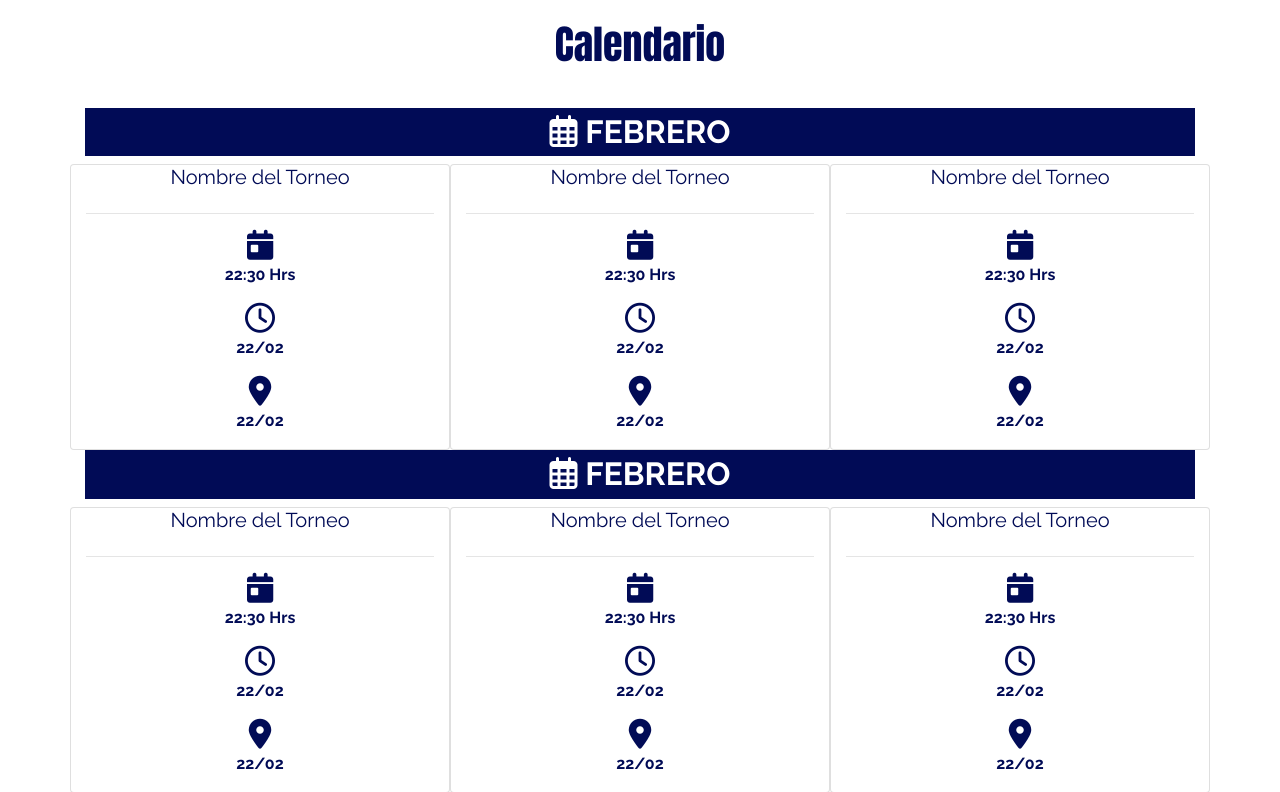
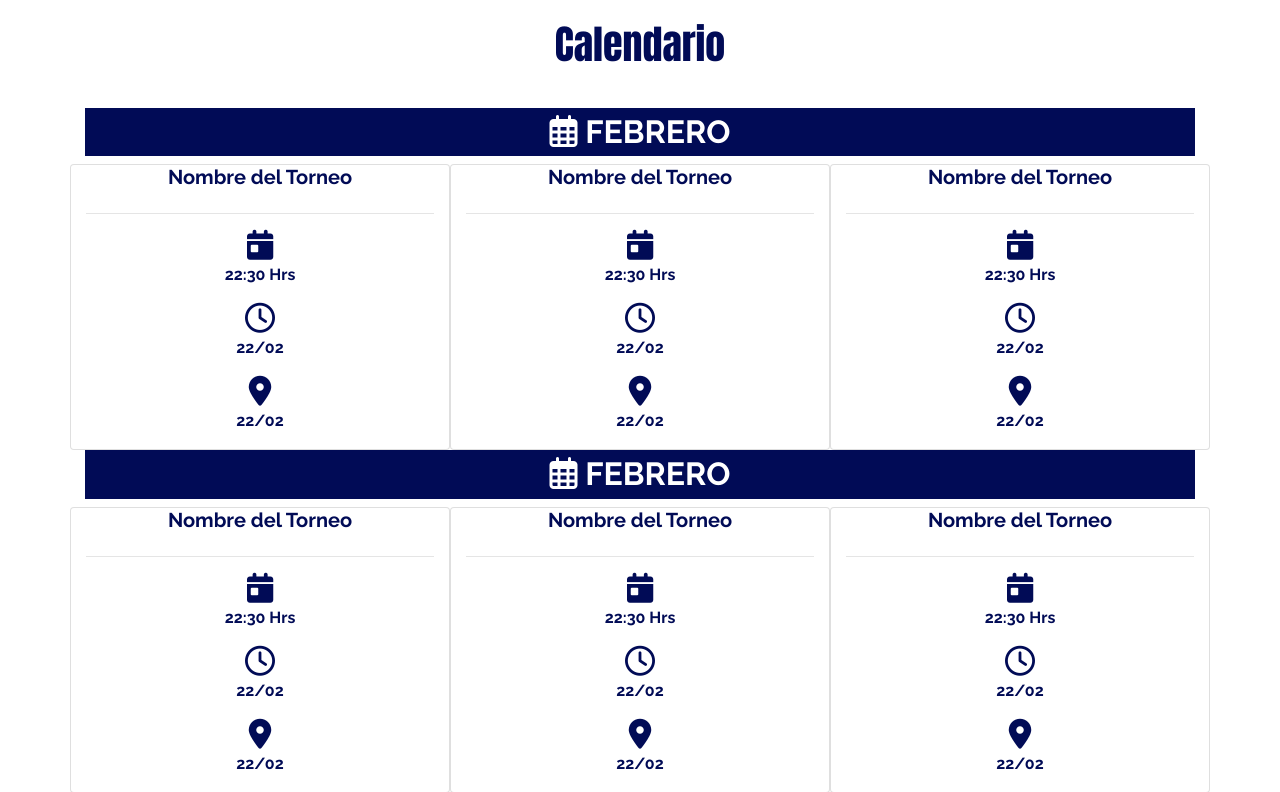
Before and after one commit to smt-tecnology/Judo, a PHP site: page /calendario.php in a window 1280 px wide. Shown: the part 140-932 px from the top of the page. Run offline with PHP 8.4, Linux system fonts and the light colour scheme; some libraries are stand-ins or nearby versions; some web fonts are replaced.

Commit message:
Update style.css

```diff
--- a/css/style.css
+++ b/css/style.css
@@ -220,8 +220,11 @@ h1.titulo {
     padding: 5px;
 }
 
+.torneo {
+    font-weight: 700;
+}
+
 .card {
-    color: #010B56;
     color: #010B56;
     font-family: Raleway;
     font-weight: 700;
```
